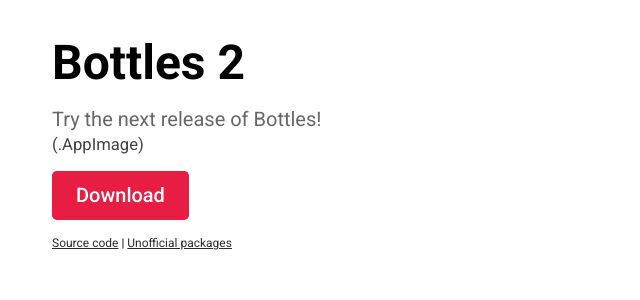
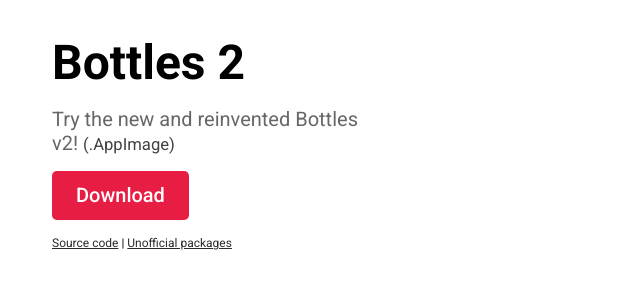
Before and after one commit to bottlesdevs/website, a Jekyll site: the page built from download.md, in a window 1280 px wide. Shown: the part 616-916 px from the top of the page, without its empty margins (60-700 px from the left). Built offline with Jekyll 4.4.1, drawn with Linux system fonts in a browser that asks for light colours.

Commit message:
Update download.md

```diff
--- a/download.md
+++ b/download.md
@@ -11,7 +11,7 @@
     </div>
     <div class="info">
       <h2 class="animate__animated animate__fadeInRight">Bottles 2</h2>
-      <p>Try the next release of Bottles! <small>(.AppImage)</small></p>
+      <p>Try the new and reinvented Bottles v2! <small>(.AppImage)</small></p>
       <a class="button"
          href="https://github.com/bottlesdevs/Bottles/releases/tag/2.0.9.4"
          title="Download Bottles (.AppImage)">Download</a>
```
